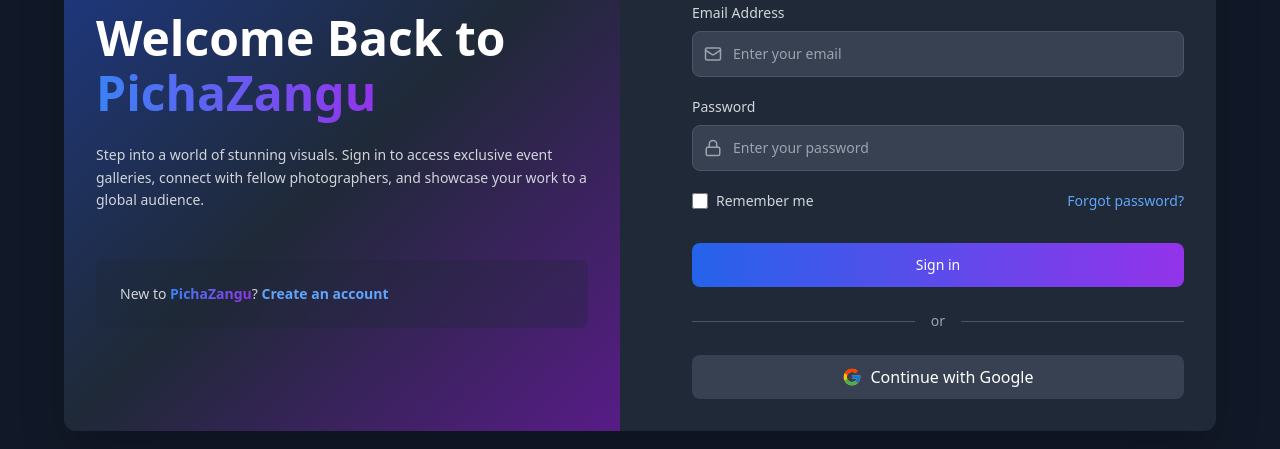
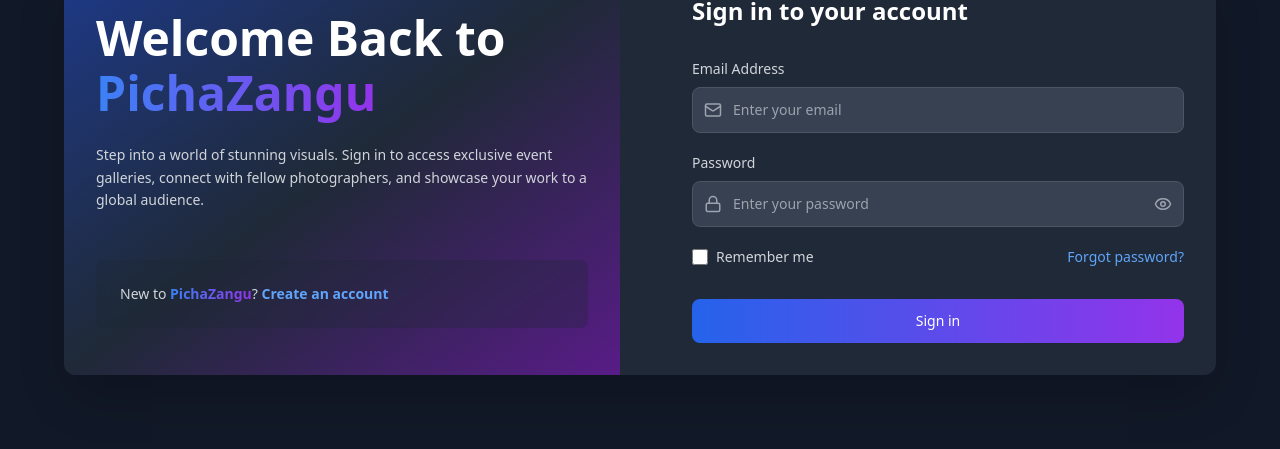
Before and after one commit to EliDistro7/pichazangu, a Next.js app in the folder frontend/: page /login in a window 1280 px wide. Shown: the part 303-752 px from the top of the page. Built offline with nearby package versions, Linux system fonts and the light colour scheme; no server answers; what tailwind-clip-path would draw is missing.

Commit message:
add qr code

```diff
--- a/frontend/components/Login.jsx
+++ b/frontend/components/Login.jsx
@@ -4,12 +4,13 @@
 import { useRouter } from "next/router";
 import "react-toastify/dist/ReactToastify.css";
 import { setSecureCookie } from "../hooks/useUser";
-import { Mail, Lock, Check } from 'lucide-react'; // Import icons for consistency
+import { Mail, Lock, Eye, EyeOff } from 'lucide-react'; // Added Eye and EyeOff icons
 
 const Login = () => {
   const [formData, setFormData] = useState({ email: "", password: "" });
   const [loading, setLoading] = useState(false);
   const [rememberMe, setRememberMe] = useState(false);
+  const [showPassword, setShowPassword] = useState(false); // New state for password visibility
   const router = useRouter();
 
   // Dynamically load Google script
@@ -45,7 +46,13 @@
             setSecureCookie('eventifyUserId', authResponse.data.user._id);
             setSecureCookie('eventifyUsername', authResponse.data.user.username);
 
-            toast.success("Google login successful!");
+            if (authResponse.data.isNewUser) {
+              toast.success("Welcome! Your account has been created with Google");
+            } else {
+              toast.success("Welcome back!");
+            }
+
+
             setTimeout(() => router.push("/"), 1500);
           } catch (error) {
             toast.error(
@@ -72,6 +79,11 @@
   const handleChange = (e) => {
     const { name, value } = e.target;
     setFormData((prev) => ({ ...prev, [name]: value }));
+  };
+
+  // Toggle password visibility
+  const togglePasswordVisibility = () => {
+    setShowPassword(!showPassword);
   };
 
   const handleSubmit = async (e) => {
@@ -160,14 +172,26 @@
                 </div>
                 <input
                   name="password"
-                  type="password"
+                  type={showPassword ? "text" : "password"}
                   value={formData.password}
                   onChange={handleChange}
                   required
-                  className="bg-gray-700 border border-gray-600 w-full text-sm text-gray-300 pl-10 px-4 py-3 rounded-lg outline-none focus:ring-2 focus:ring-blue-500"
+                  className="bg-gray-700 border border-gray-600 w-full text-sm text-gray-300 pl-10 pr-12 py-3 rounded-lg outline-none focus:ring-2 focus:ring-blue-500"
                   placeholder="Enter your password"
                   disabled={loading}
                 />
+                <button
+                  type="button"
+                  className="absolute inset-y-0 right-0 pr-3 flex items-center text-gray-400 hover:text-gray-200 focus:outline-none"
+                  onClick={togglePasswordVisibility}
+                  tabIndex="-1"
+                >
+                  {showPassword ? (
+                    <EyeOff size={18} aria-label="Hide password" />
+                  ) : (
+                    <Eye size={18} aria-label="Show password" />
+                  )}
+                </button>
               </div>
             </div>
 
@@ -200,7 +224,7 @@
               </div>
             ) : "Sign in"}
           </button>
-
+   {/*
           <div className="my-6 flex items-center gap-4">
             <hr className="w-full border-gray-600" />
             <p className="text-sm text-gray-400">or</p>
@@ -217,7 +241,7 @@
               <img src="/img/google.svg" alt="Google" className="w-5 h-5" />
               <span>Continue with Google</span>
             </button>
-          </div>
+          </div> */}
         </form>
       </div>
 
```
Also changed, not shown: 1 other file (tests, documents, lock files or other folders).
